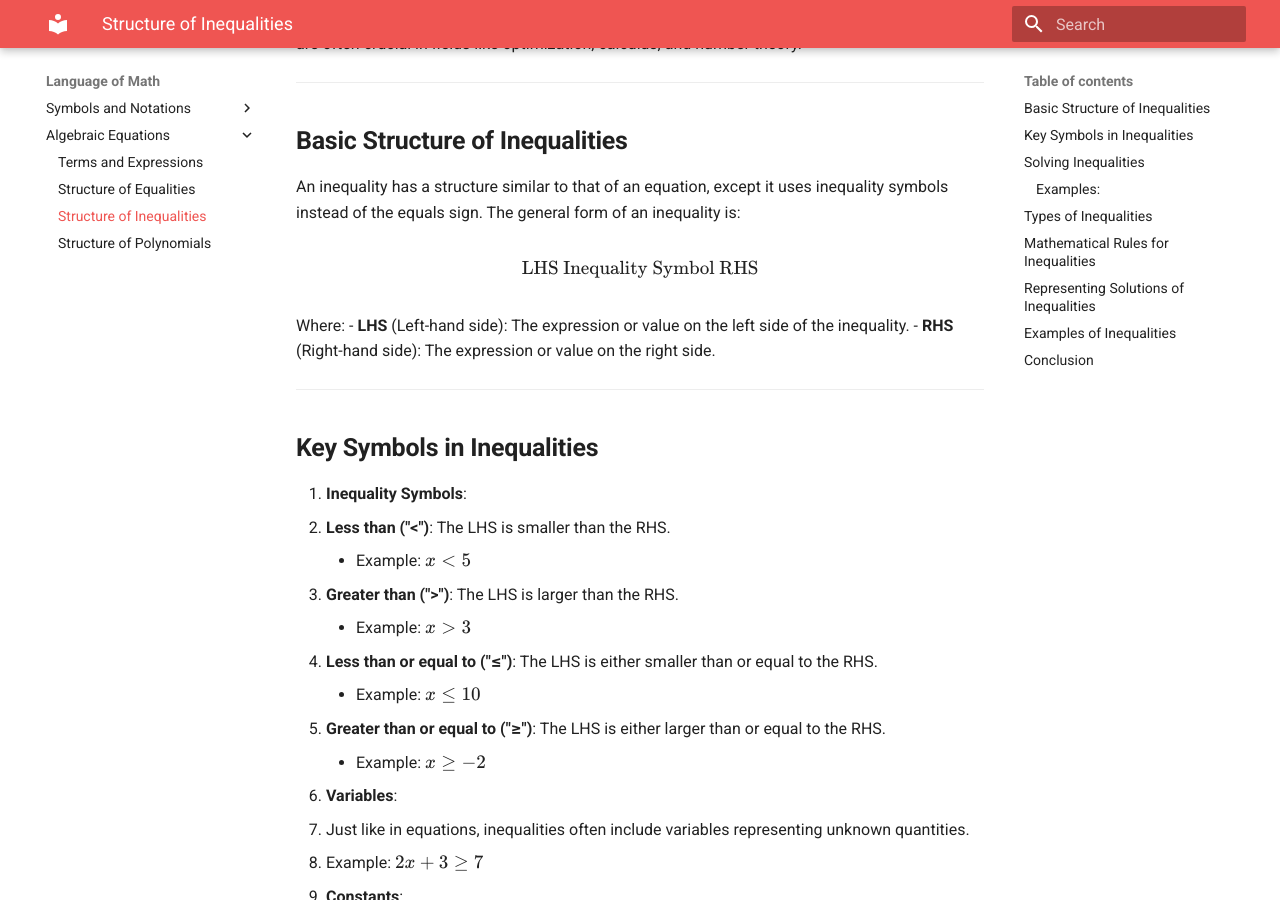
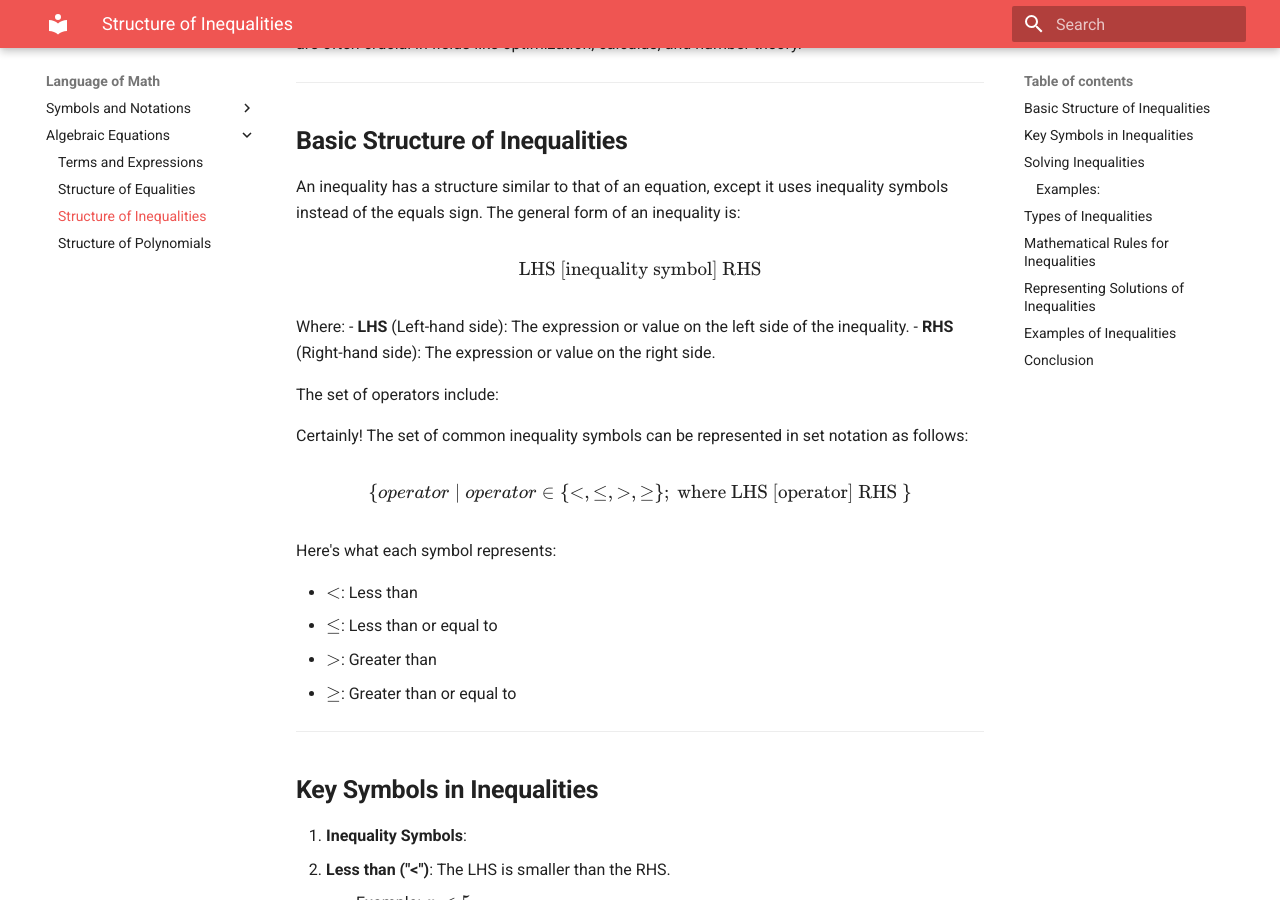
Before and after one commit to baseonballs/mpower-sitedocs, an MkDocs documentation site: the page built from site-docs/mathematics/a1/appendix/lang/structure_inqualities.md, in a window 1280 px wide and 900 px high, scrolled down 273 px. Built offline with MkDocs 1.6.1 and Material for MkDocs 9.7.7, drawn with Linux system fonts in a browser that asks for light colours; formulas are drawn with MathJax 3.

Commit message:
update to structure ineq.

```diff
--- a/site-docs/mathematics/a1/appendix/lang/structure_inqualities.md
+++ b/site-docs/mathematics/a1/appendix/lang/structure_inqualities.md
@@ -9,12 +9,26 @@ Inequalities are mathematical expressions similar to equations but, instead of a
 An inequality has a structure similar to that of an equation, except it uses inequality symbols instead of the equals sign. The general form of an inequality is:
 
 \[
-\text{LHS} \ \text{Inequality Symbol} \ \text{RHS}
+\text{LHS} \ \text{[inequality symbol]} \ \text{RHS}
 \]
 
 Where:
 - **LHS** (Left-hand side): The expression or value on the left side of the inequality.
 - **RHS** (Right-hand side): The expression or value on the right side.
+
+The set of operators include:
+
+Certainly! The set of common inequality symbols can be represented in set notation as follows:
+
+\[ \{ operator \mid operator \in \{ <, \leq, >, \geq \}; \text{ where LHS [operator] RHS } \} \]
+
+
+Here's what each symbol represents:
+
+- \( < \): Less than
+- \( \leq \): Less than or equal to
+- \( > \): Greater than
+- \( \geq \): Greater than or equal to
 
 ---
 
```
